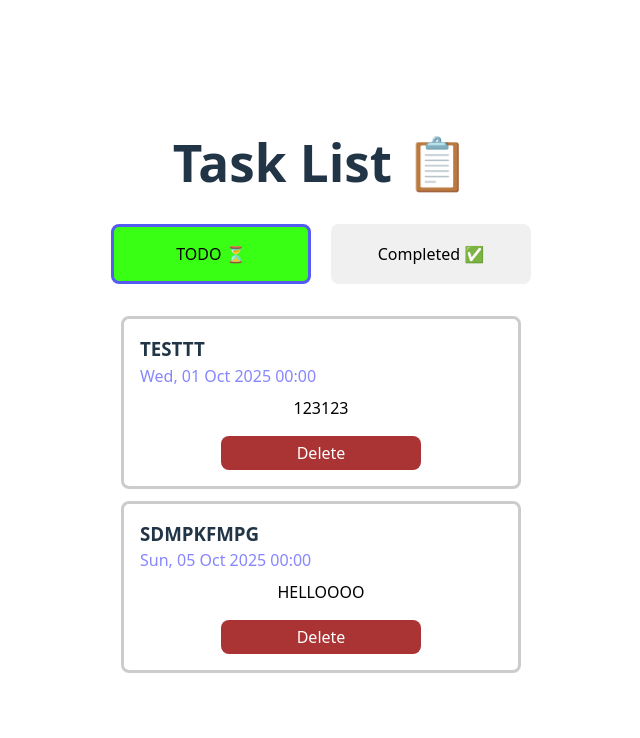
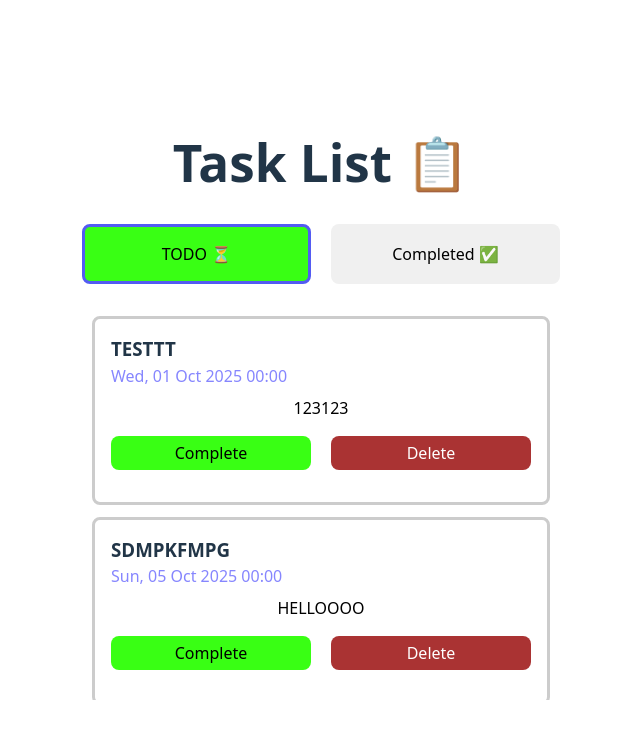
Before and after one commit to RiddhRam/YURS-GUI-Task, a React (Vite) app: page / in a window 1280 px wide. Shown: the top 738 px of the page, without its empty margins (319-959 px from the left). Built offline with nearby package versions, Linux system fonts and the light colour scheme.

Commit message:
Can now complete tasks

```diff
--- a/src/App.css
+++ b/src/App.css
@@ -89,6 +89,21 @@ button.delete-button:hover {
   background-color: #a11;
   border-color: #f55;
 }
+button.complete-button {
+  height: 34px;
+  margin: 0;
+  padding: 0;
+  background: #39ff14;
+  color: #000;
+}
+button.complete-button:hover {
+  background-color: #28ff03;
+  border-color: #2bc60f;
+}
+button.complete-button:disabled {
+  background: #083800;
+  color: #c2c2c2;
+}
 
 ul {
   padding-left: 0;
--- a/src/components/TaskList.tsx
+++ b/src/components/TaskList.tsx
@@ -43,8 +43,17 @@ export function TaskList({ viewToDoScreen }: { viewToDoScreen: boolean }) {
   );
 
   // Function to delete a given task
-  const handleDelete = (taskToDelete: TaskListData) => {
+  const onDelete = (taskToDelete: TaskListData) => {
     setToDoTasks(prevTasks => prevTasks.filter((task => task !== taskToDelete)));
+  };
+
+  // Function to complete a given task
+  const onComplete = (taskToComplete: TaskListData) => {
+    setToDoTasks(prevTasks =>
+      prevTasks.map(task =>
+        task === taskToComplete ? { ...task, completed: true } : task
+      )
+    );
   };
 
   return (
@@ -57,7 +66,8 @@ export function TaskList({ viewToDoScreen }: { viewToDoScreen: boolean }) {
             description={task.description}
             date={task.date}
             completed={task.completed}
-            onDelete={() => handleDelete(task)}
+            onDelete={() => onDelete(task)}
+            onComplete={() => onComplete(task)}
           />
         ))}
       </ul>
--- a/src/components/TaskListItem.tsx
+++ b/src/components/TaskListItem.tsx
@@ -1,10 +1,11 @@
 // Each item being displayed within the list
-export function TaskListItem({ name, description, date, completed, onDelete }: {
+export function TaskListItem({ name, description, date, completed, onDelete, onComplete }: {
   name: string
   description: string
   date: Date
-  completed: Boolean
+  completed: boolean
   onDelete: () => void
+  onComplete: () => void
 }) {
   return (
     <li >
@@ -13,9 +14,16 @@ export function TaskListItem({ name, description, date, completed, onDelete }: {
         <span style={{ color: 'rgba(134, 134, 254, 1)' }}>{date.toUTCString().substring(0, date.toUTCString().length - 7)}</span>
       </div>
       <p style={{ marginTop: '8px' }}>{description}</p>
-      <button onClick={onDelete} className="delete-button">
-        Delete
-      </button>
+
+      <div className="button-container">
+        <button onClick={onComplete} className="complete-button" disabled={completed}>
+          {completed ? "Completed" : "Complete"}
+        </button>
+        <button onClick={onDelete} className="delete-button">
+          Delete
+        </button>
+      </div>
+
     </li>
   );
 }
--- a/src/types.tsx
+++ b/src/types.tsx
@@ -3,5 +3,5 @@ export interface TaskListData {
   name: string;
   description: string;
   date: Date;
-  completed: Boolean;
+  completed: boolean;
 }
```
